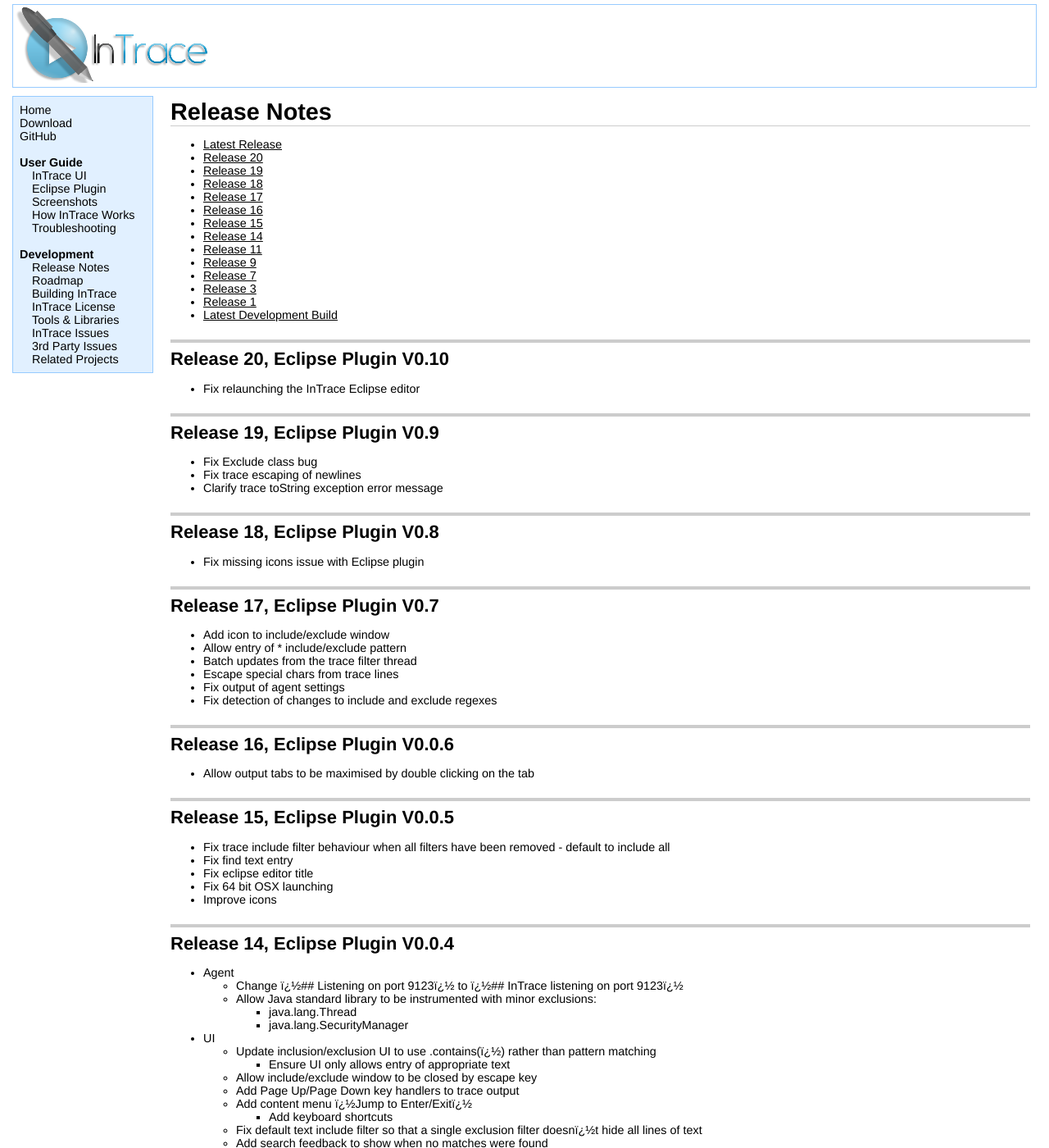
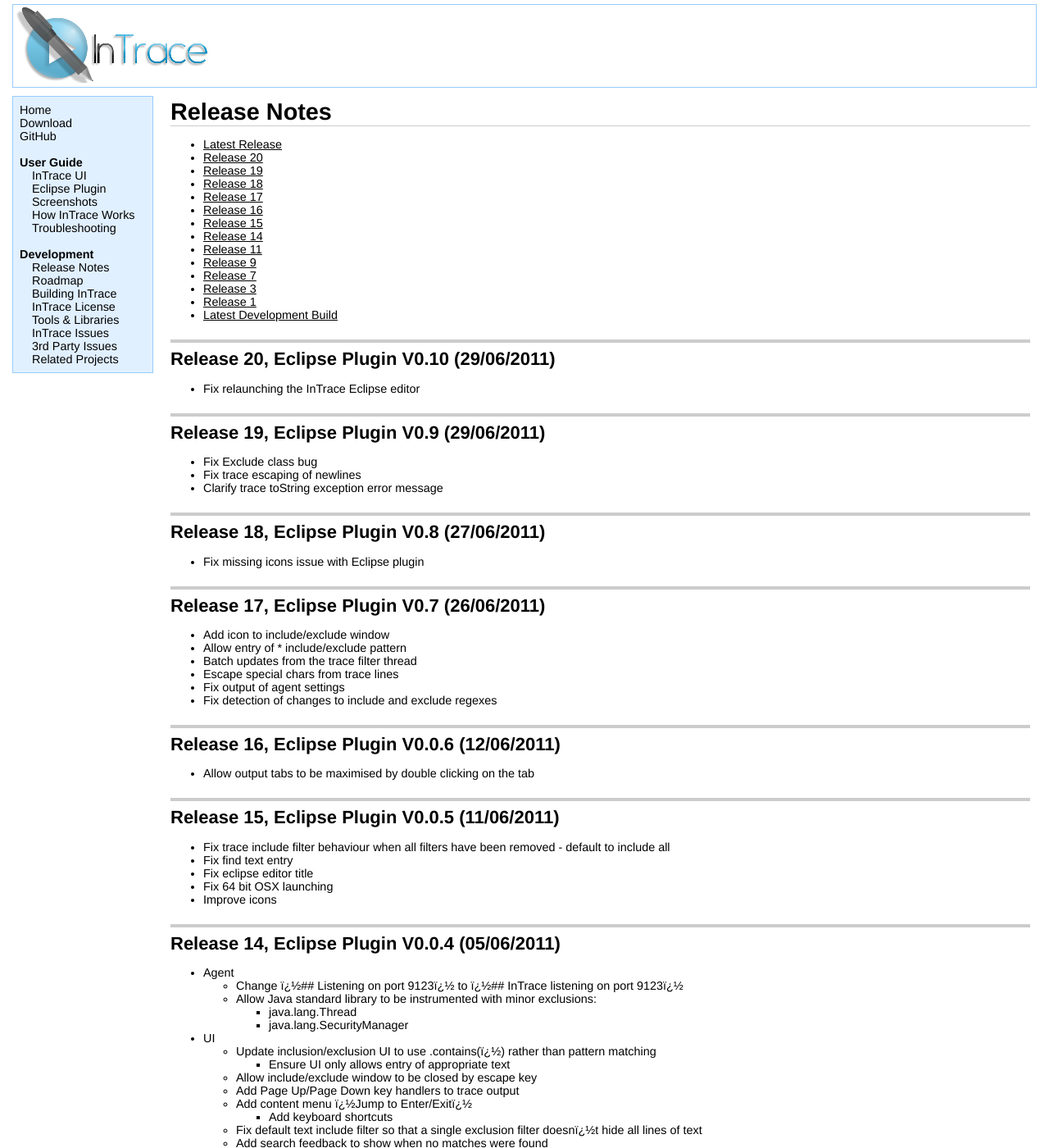
Before and after one commit to mchr3k/org.intrace, a Jekyll site: the page built from releasenotes.html, in a window 1280 px wide and 1400 px high. Shown: the whole window at 82% size. Built offline with Jekyll 4.4.1, drawn with Linux system fonts in a browser that asks for light colours.

Commit message:
Add dates to releases

```diff
--- a/releasenotes.html
+++ b/releasenotes.html
@@ -21,24 +21,24 @@ title: InTrace - Release Notes
 	<li><a href="http://github.com/mchr3k/org.intrace/tree/master/binaries/jars/latest_development/">Latest Development Build</a></li>
 </ul>
 
-<h2>Release 20, Eclipse Plugin V0.10</h2>
+<h2>Release 20, Eclipse Plugin V0.10 (29/06/2011)</h2>
 <ul>
 <li>Fix relaunching the InTrace Eclipse editor
 </ul>
 
-<h2>Release 19, Eclipse Plugin V0.9</h2>
+<h2>Release 19, Eclipse Plugin V0.9 (29/06/2011)</h2>
 <ul>
 <li>Fix Exclude class bug
 <li>Fix trace escaping of newlines
 <li>Clarify trace toString exception error message
 </ul>
 
-<h2>Release 18, Eclipse Plugin V0.8</h2>
+<h2>Release 18, Eclipse Plugin V0.8 (27/06/2011)</h2>
 <ul>
 <li>Fix missing icons issue with Eclipse plugin
 </ul>
 
-<h2>Release 17, Eclipse Plugin V0.7</h2>
+<h2>Release 17, Eclipse Plugin V0.7 (26/06/2011)</h2>
 <ul>
 <li>Add icon to include/exclude window
 <li>Allow entry of * include/exclude pattern
@@ -48,12 +48,12 @@ title: InTrace - Release Notes
 <li>Fix detection of changes to include and exclude regexes
 </ul>
 
-<h2>Release 16, Eclipse Plugin V0.0.6</h2>
+<h2>Release 16, Eclipse Plugin V0.0.6 (12/06/2011)</h2>
 <ul>
 <li>Allow output tabs to be maximised by double clicking on the tab
 </ul>
 
-<h2>Release 15, Eclipse Plugin V0.0.5</h2>
+<h2>Release 15, Eclipse Plugin V0.0.5 (11/06/2011)</h2>
 <ul>
 <li>Fix trace include filter behaviour when all filters have been removed - default to include all
 <li>Fix find text entry
@@ -62,7 +62,7 @@ title: InTrace - Release Notes
 <li>Improve icons
 </ul>
 
-<h2>Release 14, Eclipse Plugin V0.0.4</h2>
+<h2>Release 14, Eclipse Plugin V0.0.4 (05/06/2011)</h2>
 
 <ul>
 <li>Agent
```
